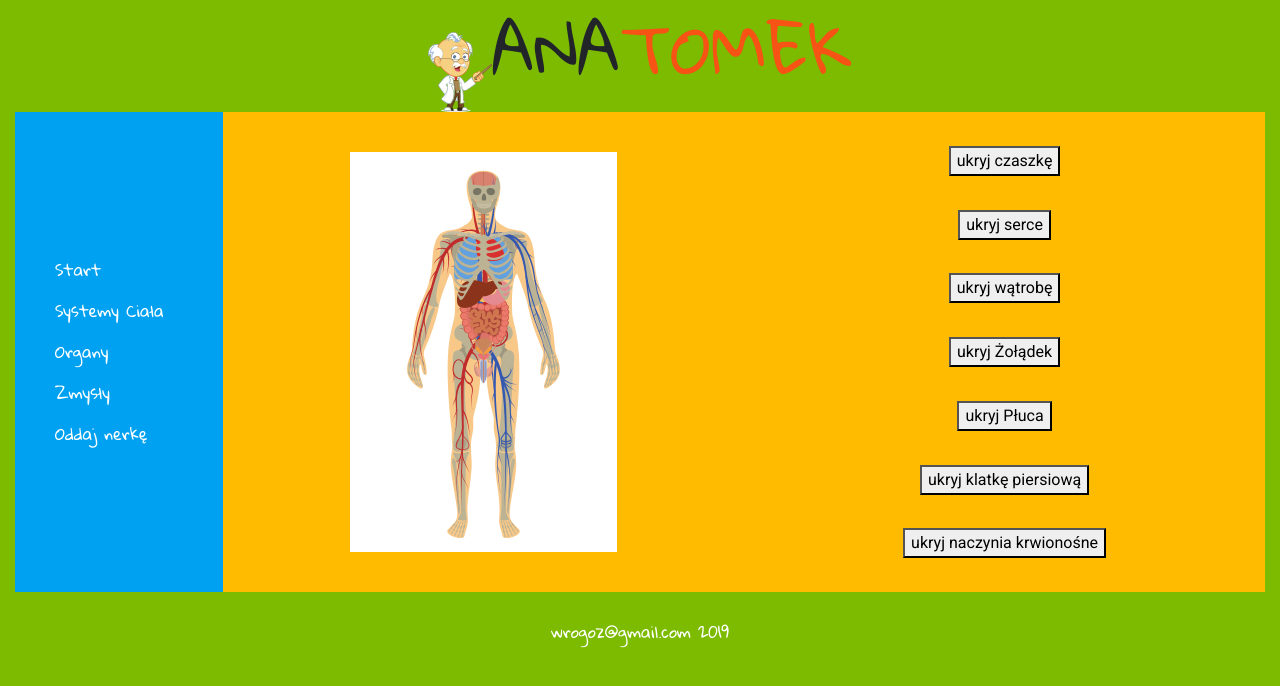
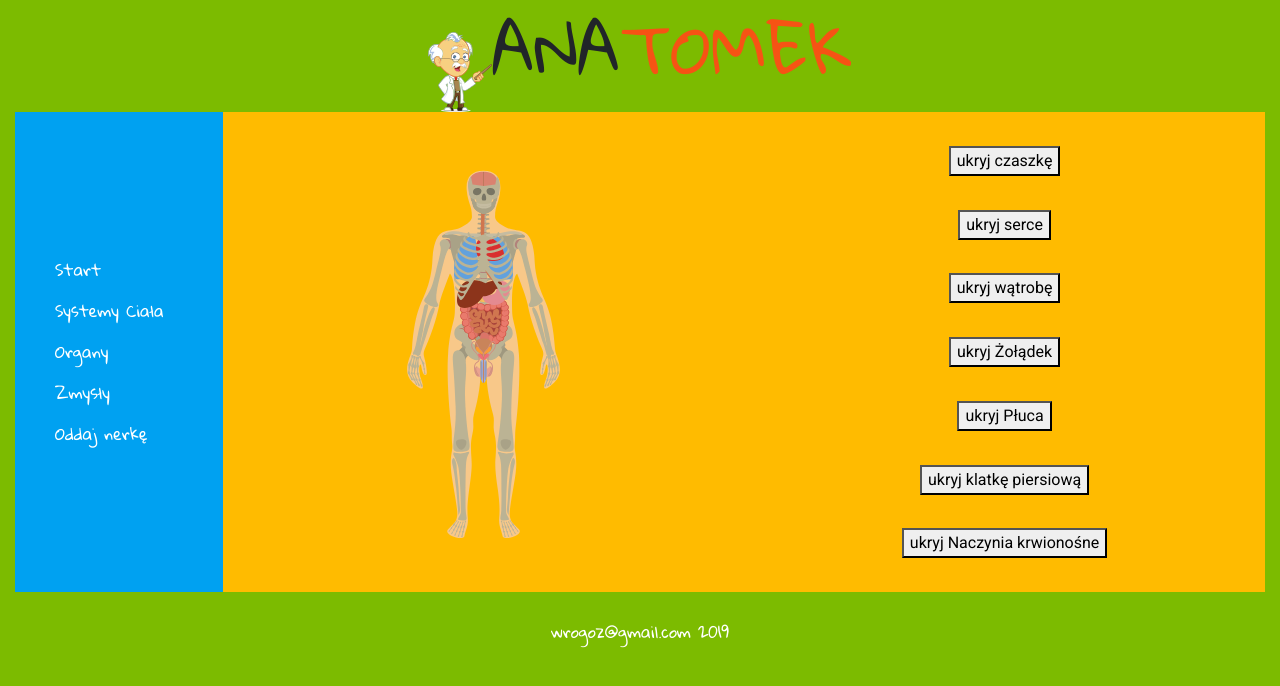
Before and after one commit to wrogoz/Anatomek, a React (Create React App) app: page /fantom in a window 1280 px wide. Shown: the top 686 px of the page. Built offline with nearby package versions, Linux system fonts and the light colour scheme.

Commit message:
functionality of phantom component completed

```diff
--- a/src/components/MainBox/phantom/phantom.js
+++ b/src/components/MainBox/phantom/phantom.js
@@ -64,7 +64,7 @@ class Phantom extends React.Component{
             <MDBRow className="mainBox no-gutters">
                 <MDBCol md="6" className="firstPhantomCol">
                    <div id="humanPhantom">
-                        <img src={human} alt="human" />
+                        {this.state.vascularSys.display === true ? <img src={humanNovasc} alt="human" /> : <img src={human} alt="human" />}
 
 
                         {this.state.skull.display === true ? <div id="skullPhantom">
@@ -98,7 +98,8 @@ class Phantom extends React.Component{
                     <button onClick={() => { this.hideShowHandler("stomach"); }}>{this.state.stomach.buttonTxt} Żołądek</button>
                     <button onClick={() => { this.hideShowHandler("lungs"); }}>{this.state.lungs.buttonTxt} Płuca</button>
                     <button onClick={() => { this.hideShowHandler("ribCage"); }}>{this.state.ribCage.buttonTxt} klatkę piersiową</button>
-                        <button>{this.state.vascularSys.buttonTxt} naczynia krwionośne</button>
+                    <button onClick={() => { this.hideShowHandler("vascularSys"); }}>{this.state.vascularSys.buttonTxt} Naczynia krwionośne</button>
+
                 </MDBCol>
             </MDBRow>
         )
```
